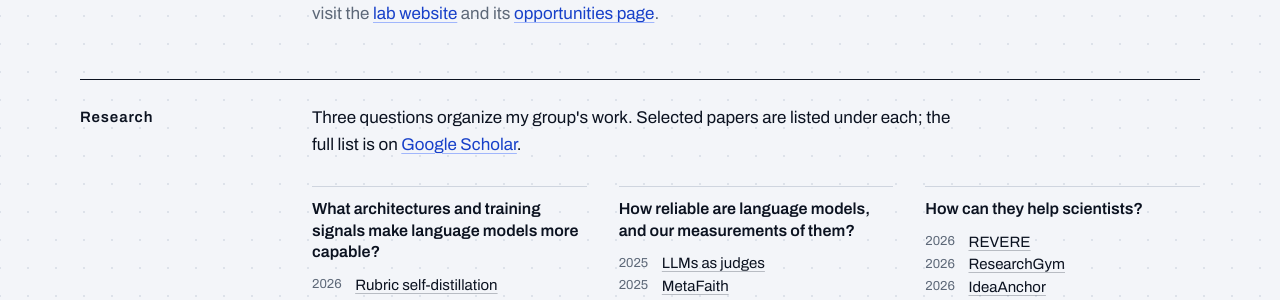
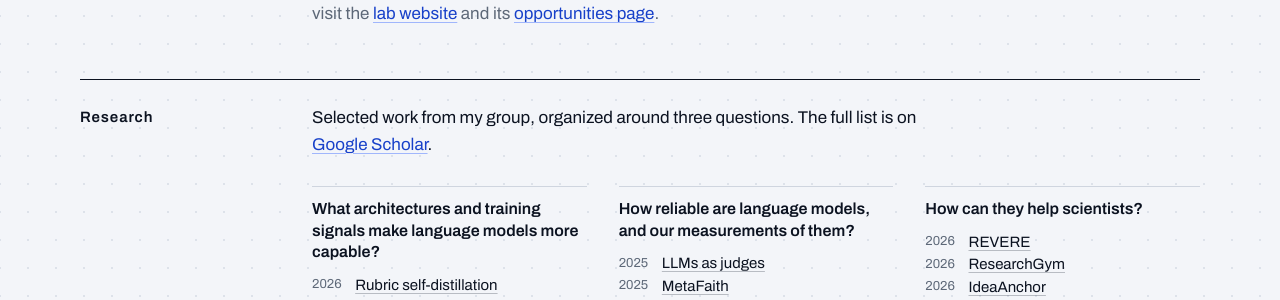
Before and after one commit to armancohan/acohan.github.io, a Jekyll site: the page built from index.html, in a window 1280 px wide. Shown: the part 712-1012 px from the top of the page. Built offline with Jekyll 4.4.1, drawn with Linux system fonts in a browser that asks for light colours.

Commit message:
Reword the research intro as selected work
Co-Authored-By: Claude Fable 5.1 <noreply@anthropic.com>

```diff
--- a/index.html
+++ b/index.html
@@ -102,7 +102,7 @@
       <h2 id="research-title">Research</h2>
       <div class="prose">
         <p>
-          Three questions organize my group's work. Selected papers are listed under each; the full list is on
+          Selected work from my group, organized around three questions. The full list is on
           <a href="https://scholar.google.com/citations?user=baI7IY0AAAAJ&amp;hl=en">Google Scholar</a>.
         </p>
       </div>
```
